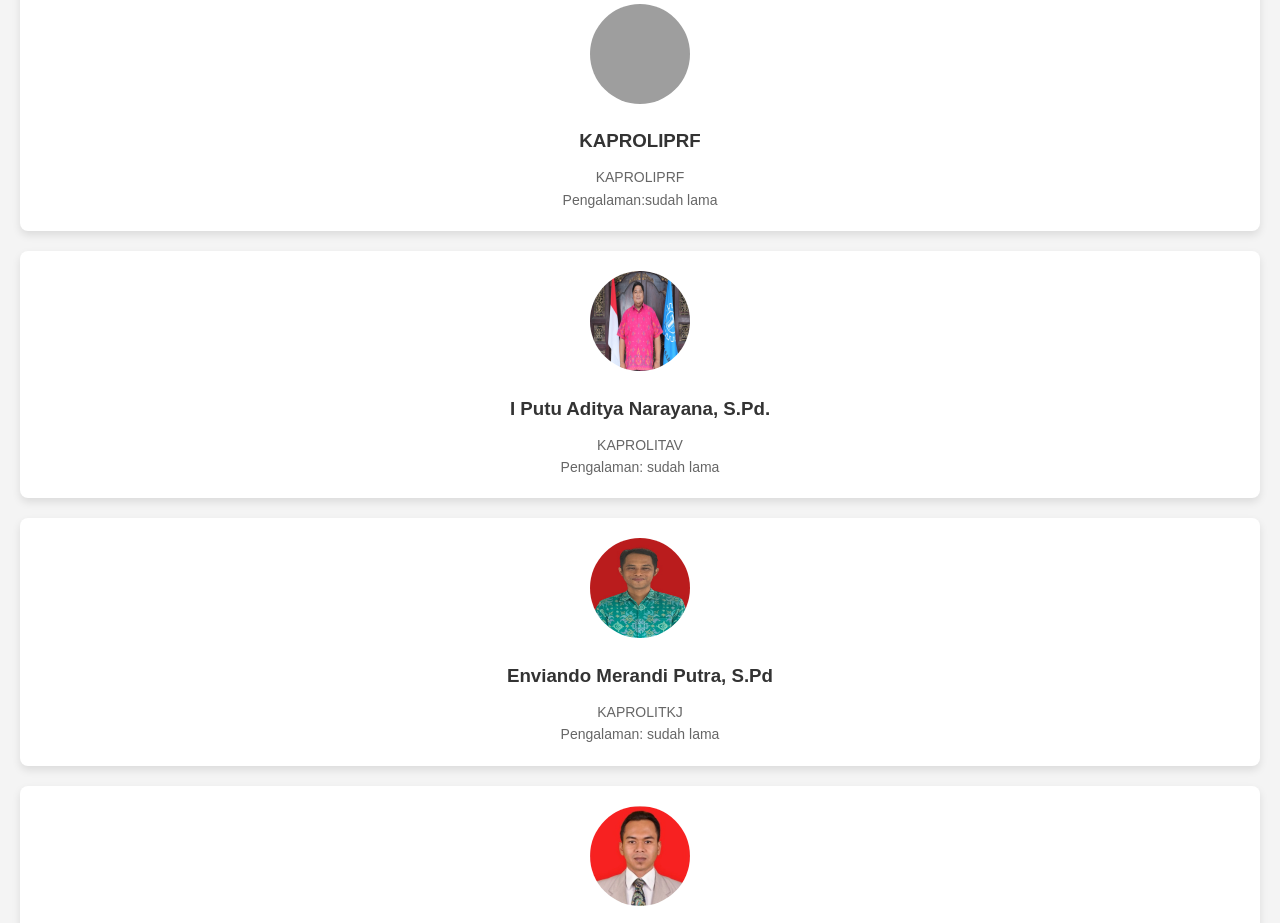
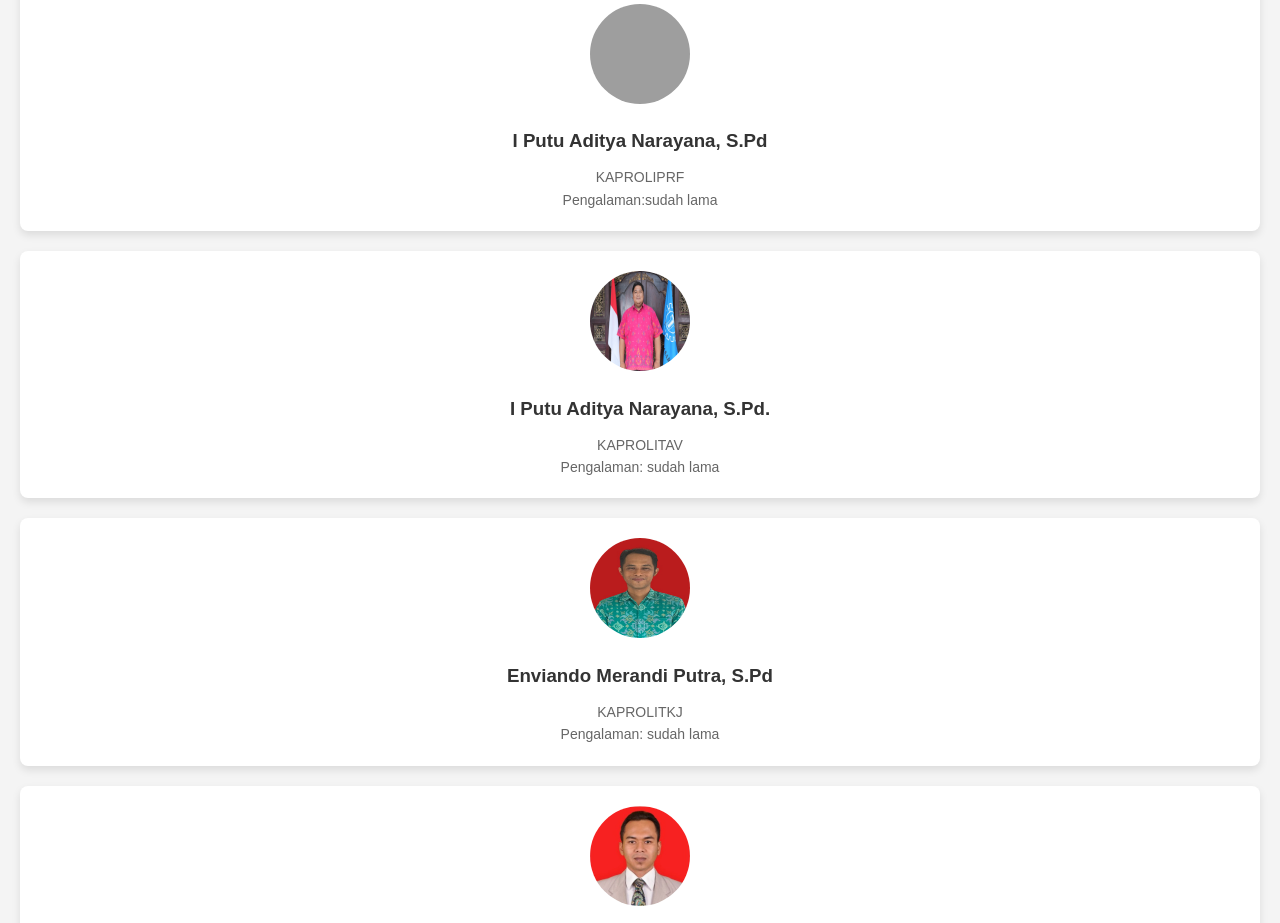
Before and after one commit to bil-com111/tugas-bukdian, a plain HTML site: page Guru pengajar.html in a window 1280 px wide. Shown: the part 800-1723 px from the top of the page. Drawn offline with Linux system fonts and the light colour scheme; grey boxes are pictures that could not be loaded.

Commit message:
Guru pengajar.html

```diff
--- a/Guru pengajar.html
+++ b/Guru pengajar.html
@@ -47,7 +47,7 @@
             </div>
             <div class="profile-card">
                 <img src="KAPROLIPRF.jpg" alt="Staf Administrasi">
-                <h3>KAPROLIPRF</h3>
+                <h3>I Putu Aditya Narayana, S.Pd</h3>
                 <p>KAPROLIPRF</p>
                 <p>Pengalaman:sudah lama</p>
             </div>
```
